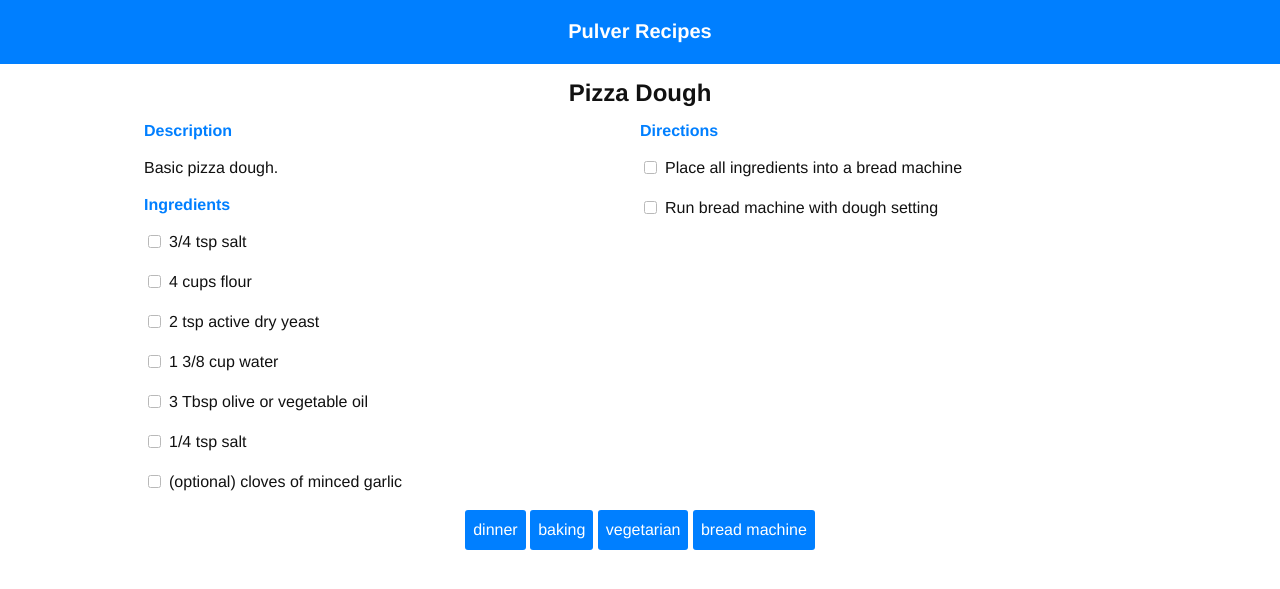
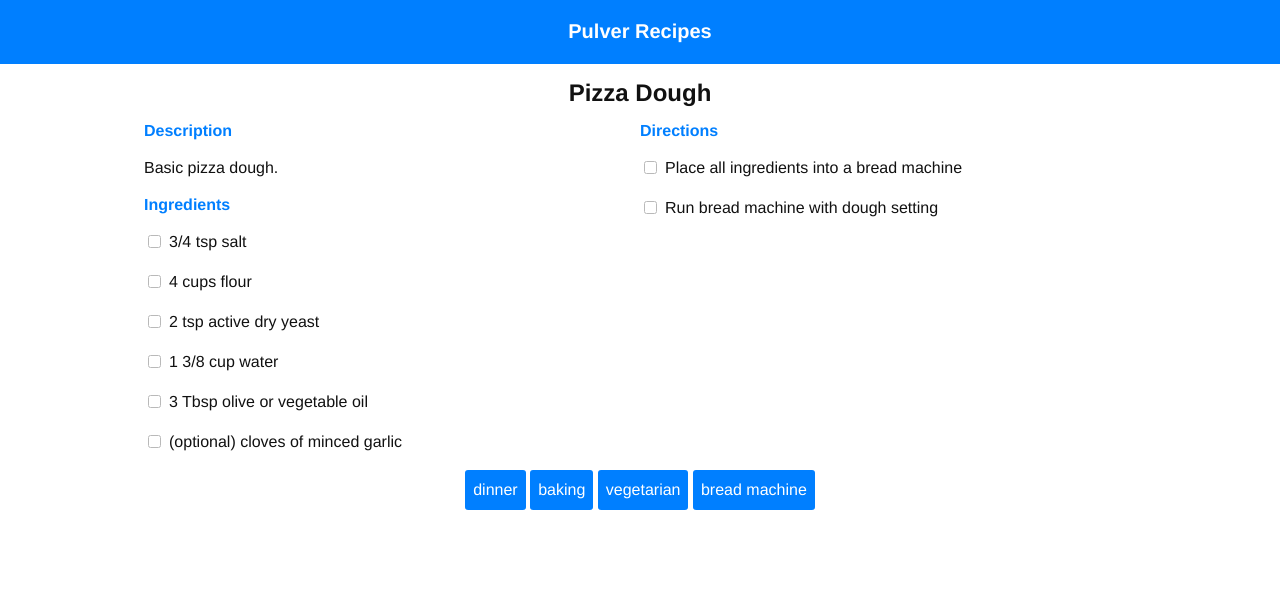
Before and after one commit to apulverizer/recipes, a Jekyll site: the page built from _recipes/pizza-dough.md, in a window 1280 px wide. Shown: the top 589 px of the page. Built offline with Jekyll 4.4.1, drawn with Linux system fonts in a browser that asks for light colours; nearby versions of some CDN libraries; some web fonts are replaced.

Commit message:
fix recipe

```diff
--- a/_recipes/pizza-dough.md
+++ b/_recipes/pizza-dough.md
@@ -14,7 +14,6 @@ ingredients:
 - 2 tsp active dry yeast
 - 1 3/8 cup water
 - 3 Tbsp olive or vegetable oil
-- 1/4 tsp salt
 - (optional) cloves of minced garlic
 
 directions:
```
